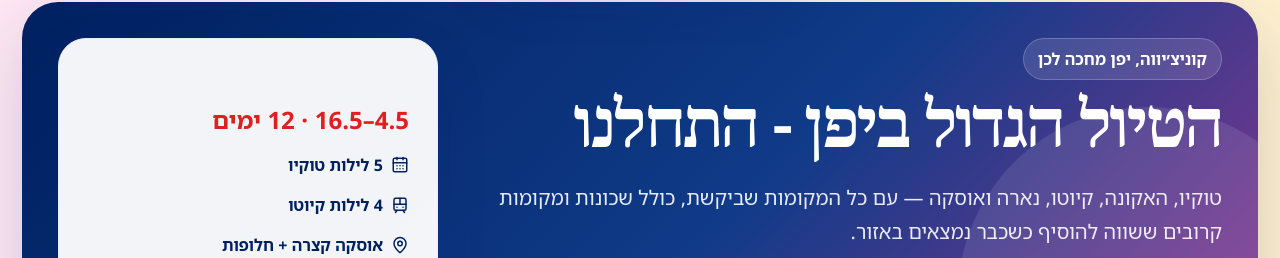
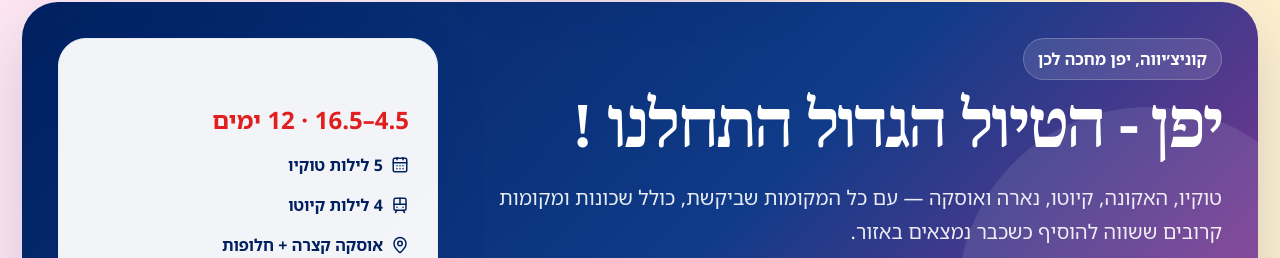
Before and after one commit to mimi5588/JAPAN_NEW, a React (Vite) app: page / in a window 1280 px wide. Shown: the part 98-356 px from the top of the page. Built offline with nearby package versions, Linux system fonts and the light colour scheme.

Commit message:
Update trip headline wording

```diff
--- a/index.html
+++ b/index.html
@@ -3,8 +3,8 @@
   <head>
     <meta charset="UTF-8" />
     <meta name="viewport" content="width=device-width, initial-scale=1.0" />
-    <title>הטיול הגדול ביפן - התחלנו</title>
-    <meta name="description" content="מסלול 12 ימים ביפן עם מפה אינטראקטיבית, מחירי כניסה והערות הזמנה מראש." />
+    <title>יפן - הטיול הגדול התחלנו !</title>
+    <meta name="description" content="יפן - הטיול הגדול התחלנו !" />
     <meta name="theme-color" content="#d94f45" />
     <link rel="manifest" href="./manifest.webmanifest" />
     <link rel="icon" href="./icon.svg" type="image/svg+xml" />
--- a/src/main.jsx
+++ b/src/main.jsx
@@ -127,7 +127,7 @@ function App(){
     <section className="hero">
       <div>
         <p className="eyebrow">קוניצ׳יווה, יפן מחכה לכן</p>
-        <h1>הטיול הגדול ביפן - התחלנו</h1>
+        <h1>יפן - הטיול הגדול התחלנו !</h1>
         <p className="lead">טוקיו, האקונה, קיוטו, נארה ואוסקה — עם כל המקומות שביקשת, כולל שכונות ומקומות קרובים ששווה להוסיף כשכבר נמצאים באזור.</p>
         <div className="heroActions">
           <a className="primaryAction" href="#map">לפתוח את המפה</a>
```
Also changed, not shown: public/manifest.webmanifest.
